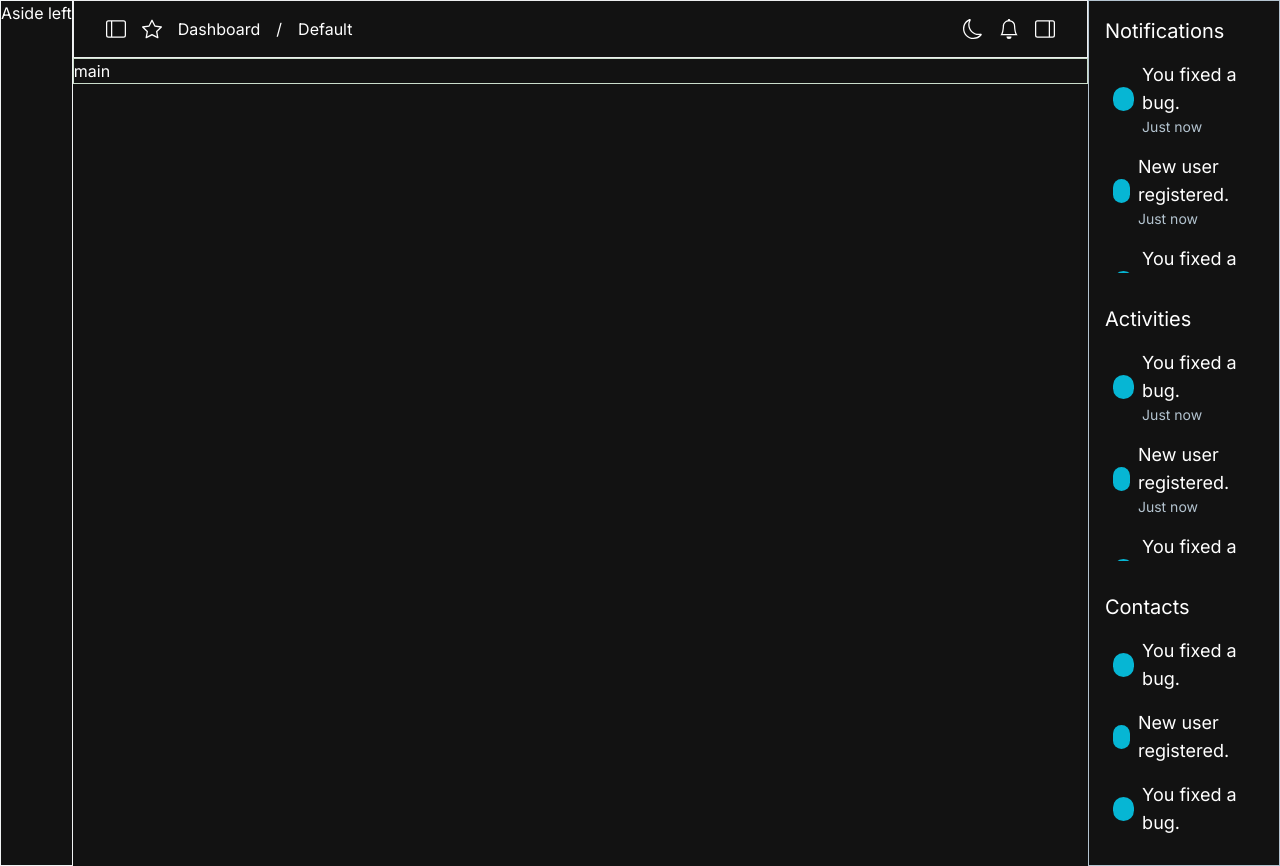
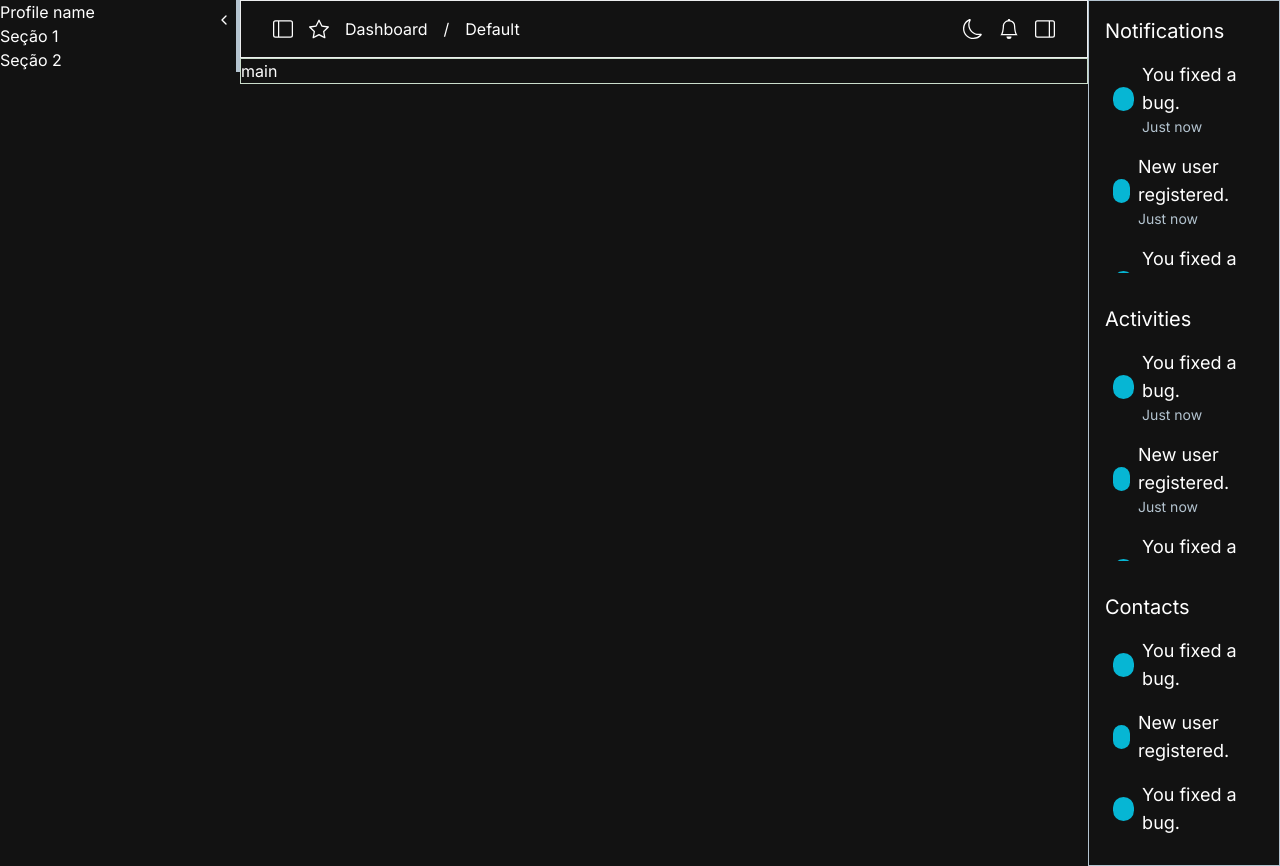
Before and after one commit to OnlyIZI/ecommerce-front, a Next.js app: page /admin/dashboard in a window 1280 px wide. Built offline with nearby package versions, Linux system fonts and the light colour scheme.

Commit message:
feat: Aside for menu add

```diff
--- a/package.json
+++ b/package.json
@@ -11,11 +11,14 @@
     "build-storybook": "storybook build"
   },
   "dependencies": {
+    "clsx": "^2.1.0",
     "framer-motion": "^11.0.3",
     "next": "14.1.0",
     "next-themes": "^0.2.1",
     "react": "^18",
     "react-dom": "^18",
+    "react-icons": "^5.0.1",
+    "tailwind-merge": "^2.2.1",
     "zustand": "^4.5.0"
   },
   "devDependencies": {
--- /dev/null
+++ b/src/app/admin/_components/asideMenu/index.tsx
@@ -0,0 +1,34 @@
+"use client"
+
+// hooks
+import { UseMediaQuery } from "@/hooks/useMediaQuery"
+import { useEffect, useState } from "react"
+import { cn } from "@/lib/utils"
+
+// icons
+import { LuChevronLeft } from "react-icons/lu"
+
+export const AsideMenu = () => {
+  const isMobile = UseMediaQuery("(max-width: 768px")
+
+  return (
+    <aside
+      className={cn(
+        "group/aside relative flex h-full w-60 flex-col",
+        isMobile && "w-0"
+      )}
+    >
+      {/* sidebar button */}
+      <div className={cn("absolute right-2 top-3 bg-se")}>
+        <LuChevronLeft className="h-4 w-4" />
+      </div>
+      {/* sidebar border */}
+      <div className="group-hover/aside opacity-0:opacity-100 absolute right-0 top-0 h-full w-1 cursor-ew-resize bg-primary-cyan transition" />
+      <section>Profile name</section>
+      <section>
+        <div>Seção 1</div>
+        <div>Seção 2</div>
+      </section>
+    </aside>
+  )
+}
--- a/src/app/admin/layout.tsx
+++ b/src/app/admin/layout.tsx
@@ -1,6 +1,7 @@
 // Components
 import { HeaderAdmin } from "@/app/admin/_components/header"
-import { AsideAdmin } from "./_components/aside"
+import { AsideAdmin } from "./_components/asideActivity"
+import { AsideMenu } from "@/app/admin/_components/asideMenu"
 
 export default function AdminLayout({
   children,
@@ -9,7 +10,7 @@ export default function AdminLayout({
 }) {
   return (
     <div className="flex min-h-screen w-full overflow-hidden">
-      <aside className="border border-primary-blue">Aside left</aside>
+        <AsideMenu />
       <div className="flex grow flex-col">
         <header className="border border-primary-purple">
           <HeaderAdmin />
--- /dev/null
+++ b/src/hooks/useMediaQuery.tsx
@@ -0,0 +1,20 @@
+import { useEffect, useState } from "react"
+
+export const UseMediaQuery = (query: string) => {
+  const [matches, setMatches] = useState<boolean>(false)
+  useEffect(() => {
+    const matchQueryList = window.matchMedia(query)
+
+    matchQueryList.addEventListener<"change">("change", () => {
+      setMatches(matchQueryList.matches)
+    })
+
+    return () => {
+      matchQueryList.removeEventListener("change", () => {
+        setMatches(matchQueryList.matches)
+      })
+    }
+  }, [query])
+
+  return matches
+}
--- /dev/null
+++ b/src/lib/utils.ts
@@ -0,0 +1,6 @@
+import {type ClassValue, clsx} from 'clsx'
+import {twMerge} from 'tailwind-merge'
+
+export function cn(...inputs: ClassValue[]) {
+    return twMerge(clsx(inputs))
+}
```
Also changed, not shown: src/app/admin/_components/asideActivity.tsx (renamed from src/app/admin/_components/aside.tsx), 1 other file (tests, documents, lock files or other folders).
